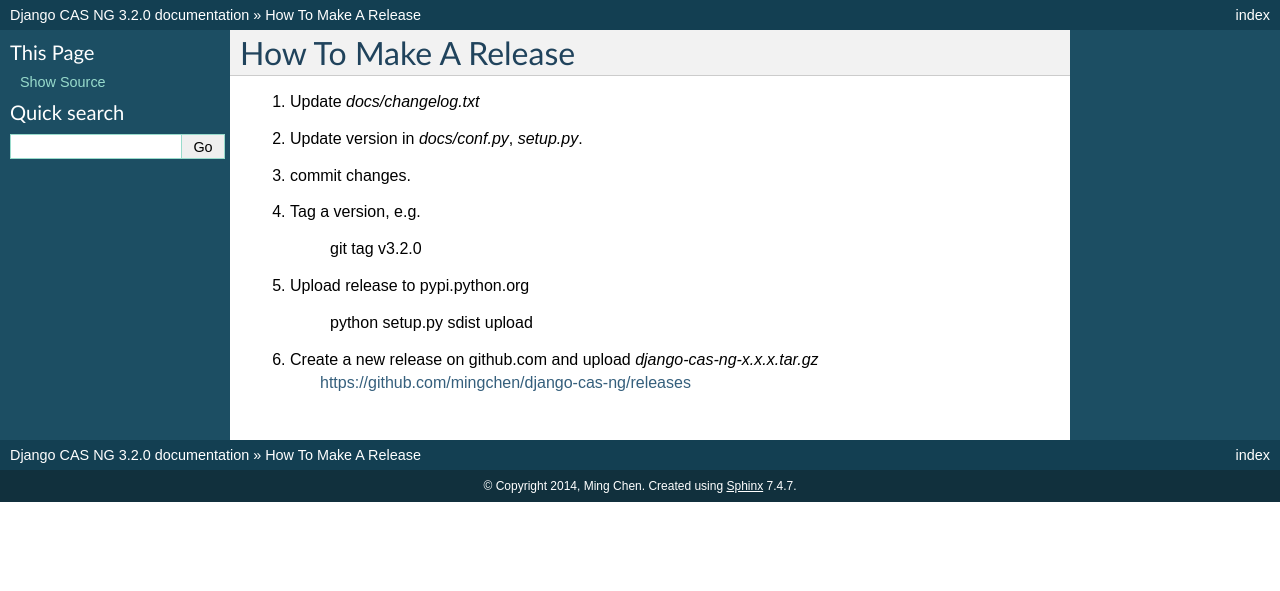
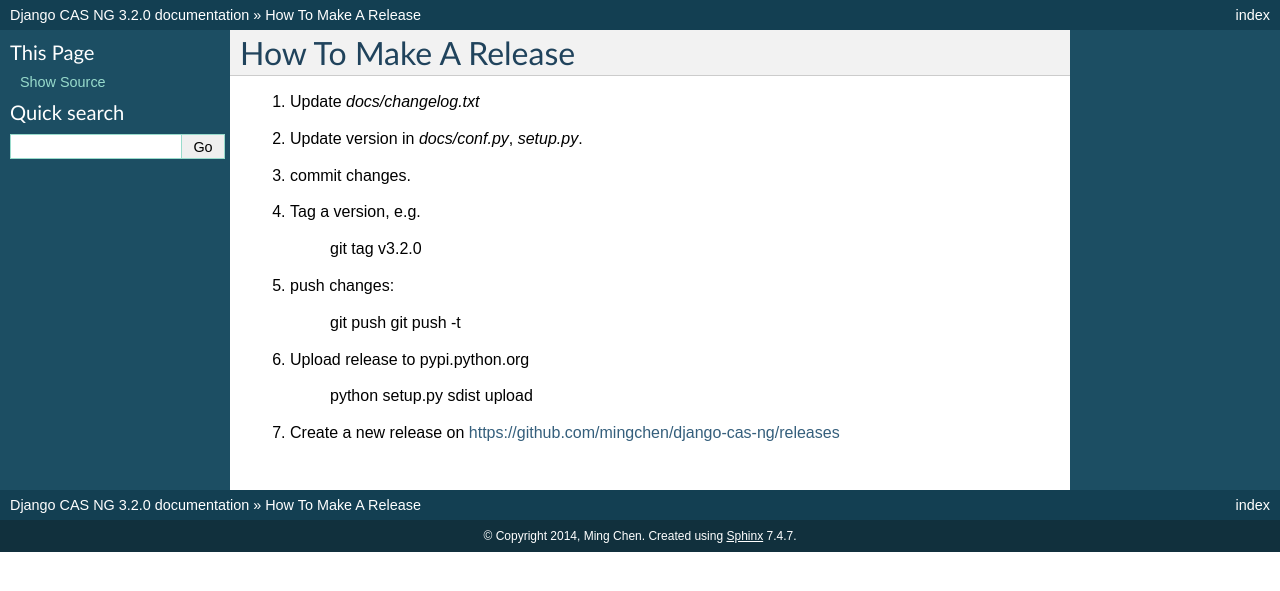
Before and after one commit to django-cas-ng/django-cas-ng, a Sphinx documentation site: the page built from docs/release-howto.rst, in a window 1280 px wide. Shown: the top 591 px of the page. Built offline with Sphinx 7.4.7, drawn with Linux system fonts in a browser that asks for light colours.

Commit message:
Update release step

```diff
--- a/docs/release-howto.rst
+++ b/docs/release-howto.rst
@@ -9,9 +9,13 @@ How To Make A Release
 
     git tag v3.2.0
 
-5. Upload release to pypi.python.org
+5. push changes:
+
+    git push
+    git push -t
+
+6. Upload release to pypi.python.org
 
     python setup.py sdist upload
 
-6. Create a new release on github.com and upload `django-cas-ng-x.x.x.tar.gz`
-    https://github.com/mingchen/django-cas-ng/releases
+7. Create a new release on https://github.com/mingchen/django-cas-ng/releases
```
